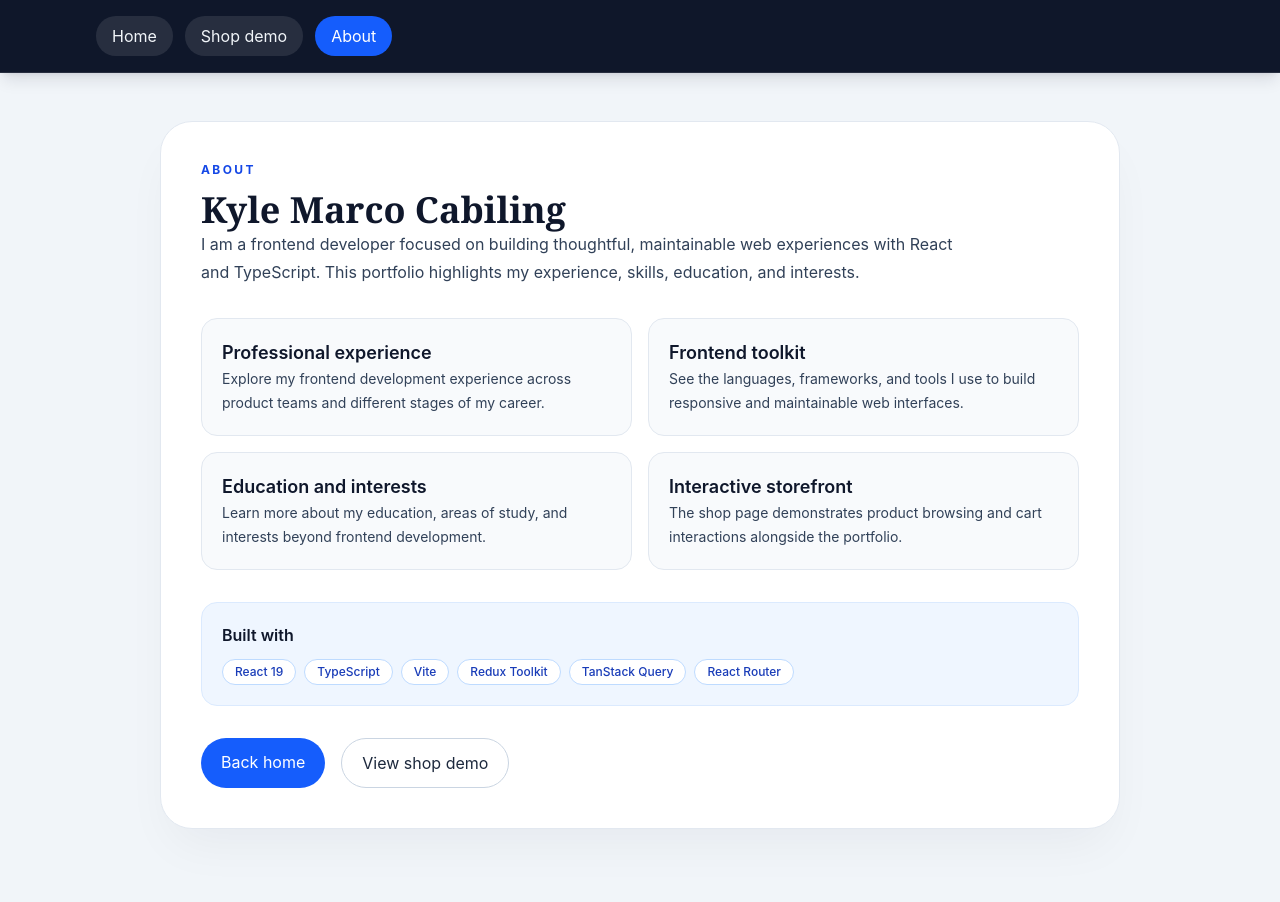
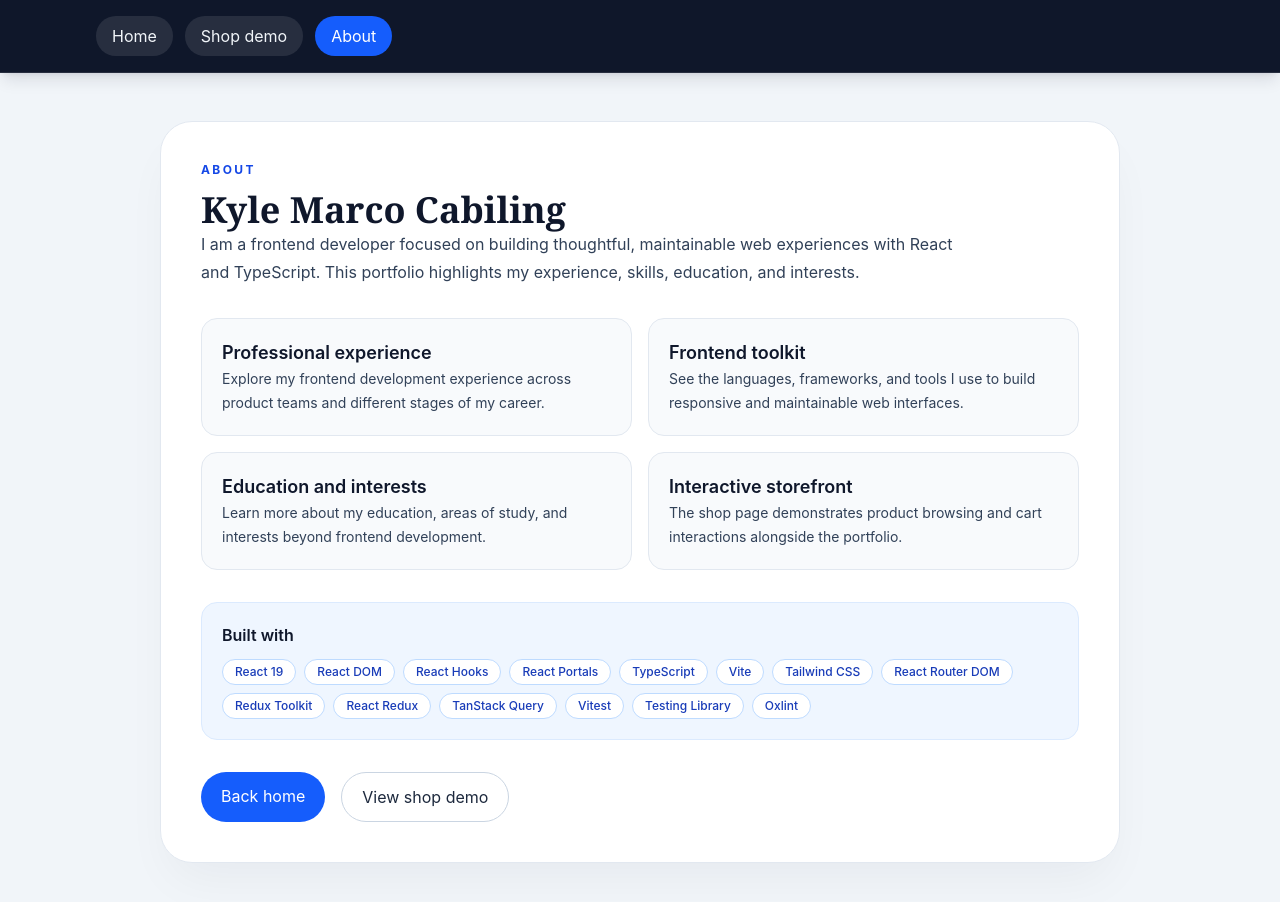
Before and after one commit to KyleMarco/portfolio, a React (Vite) app: page /about in a window 1280 px wide. Shown: the top 902 px of the page. Before the commit the page ends 877 px from the top, so only its background shows below. Built offline with nearby package versions, Linux system fonts and the light colour scheme.

Commit message:
updated stacks

```diff
--- a/src/pages/AboutPage/AboutPage.tsx
+++ b/src/pages/AboutPage/AboutPage.tsx
@@ -23,7 +23,22 @@ const highlights = [
   },
 ]
 
-const stack = ['React 19', 'TypeScript', 'Vite', 'Redux Toolkit', 'TanStack Query', 'React Router']
+const stack = [
+  'React 19',
+  'React DOM',
+  'React Hooks',
+  'React Portals',
+  'TypeScript',
+  'Vite',
+  'Tailwind CSS',
+  'React Router DOM',
+  'Redux Toolkit',
+  'React Redux',
+  'TanStack Query',
+  'Vitest',
+  'Testing Library',
+  'Oxlint',
+]
 
 export default function AboutPage() {
   return (
```
